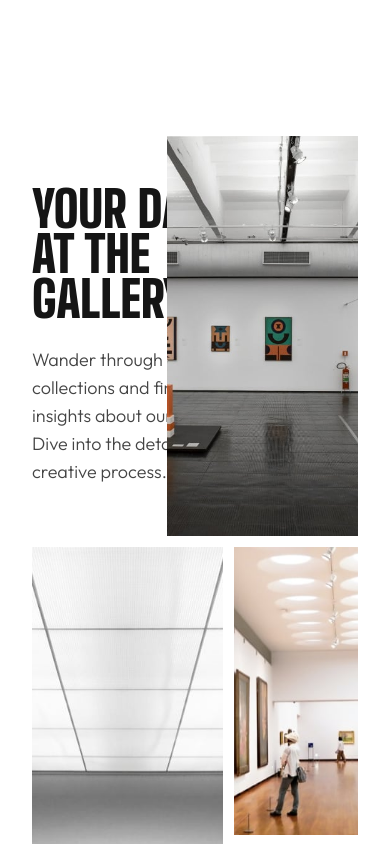
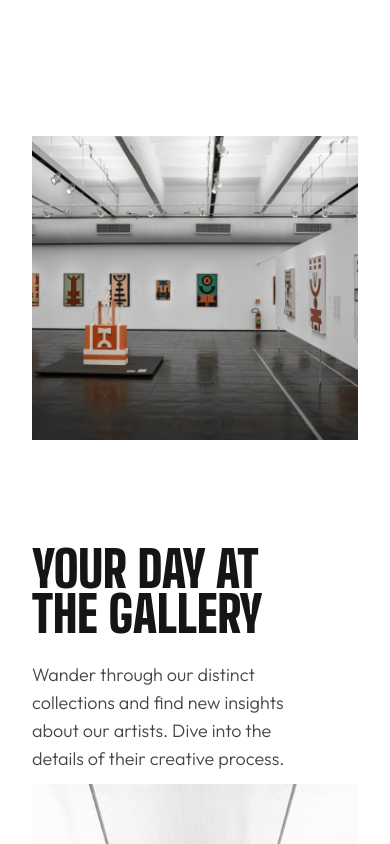
Before and after one commit to AldrinKP/art-gallery, a React (Vite) app: page / in a window 390 px wide. Shown: the part 700-1544 px from the top of the page. Built offline with nearby package versions, Linux system fonts and the light colour scheme.

Commit message:
Added flex layout on mobile view and added ordering of divs

```diff
--- a/src/components/home-page/BentoSection.jsx
+++ b/src/components/home-page/BentoSection.jsx
@@ -11,18 +11,8 @@ import gridImage3mobile from '../../assets/mobile/image-grid-3@2x.jpg';
 const BentoSection = () => {
 	return (
 		<section className="flex h-full max-w-[1110px] mx-auto my-[180px] items-center justify-center lg:p-0 px-8">
-			<div className="grid h-full w-full lg:gap-8 gap-[11px] bg-transparent grid-cols-5 grid-rows-3">
-				<div className="col-span-2 row-span-3 flex flex-col justify-center lg:mr-32 mr-16 lg:w-[350px] min-w-[225px]">
-					<h1 className="font-heading font-black lg:text-size-heading-m text-[50px] lg:leading-line-heading-m leading-[45px] text-almost-black lg:mb-8 mb-6">
-						YOUR DAY AT THE GALLERY
-					</h1>
-					<p className="font-body lg:text-size-body-m text-size-body-s lg:leading-line-body-m leading-line-body-s text-dark-grey">
-						Wander through our distinct collections and find new
-						insights about our artists. Dive into the details of
-						their creative process.
-					</p>
-				</div>
-				<div className="col-span-3 row-span-3 min-h-[400px]">
+			<div className="md:grid flex flex-col h-full w-full lg:gap-8 gap-[11px] bg-transparent grid-cols-5 grid-rows-3">
+				<div className="col-span-3 row-span-3 md:order-2 min-h-[400px]">
 					<picture>
 						<source
 							media="(min-width: 1024px)"
@@ -39,7 +29,17 @@ const BentoSection = () => {
 						/>
 					</picture>
 				</div>
-				<div className="col-span-3 row-span-5 flex justify-center min-h-[720px]">
+				<div className="col-span-2 row-span-3 md:order-1 flex flex-col justify-center lg:mr-32 mr-16 lg:w-[350px] min-w-[225px]">
+					<h1 className="font-heading font-black lg:text-size-heading-m text-[50px] lg:leading-line-heading-m leading-[45px] text-almost-black lg:mb-8 mb-6">
+						YOUR DAY AT THE GALLERY
+					</h1>
+					<p className="font-body lg:text-size-body-m text-size-body-s lg:leading-line-body-m leading-line-body-s text-dark-grey">
+						Wander through our distinct collections and find new
+						insights about our artists. Dive into the details of
+						their creative process.
+					</p>
+				</div>
+				<div className="col-span-3 row-span-5 md:order-3 flex justify-center min-h-[720px]">
 					<picture>
 						<source
 							media="(min-width: 1024px)"
@@ -56,7 +56,7 @@ const BentoSection = () => {
 						/>
 					</picture>
 				</div>
-				<div className="col-span-2 row-span-5 flex flex-col justify-center min-h-[313px]">
+				<div className="col-span-2 row-span-5 md:order-4 flex flex-col justify-center min-h-[313px]">
 					<div className="basis-[40%]">
 						<picture>
 							<source
@@ -74,7 +74,6 @@ const BentoSection = () => {
 							/>
 						</picture>
 					</div>
-
 					<div className="flex items-center justify-center flex-auto bg-almost-black lg:mt-8 mt-[11px]">
 						<div className="flex flex-col lg:w-[350px] lg:px-0 px-6">
 							<h1 className="font-heading font-black lg:text-size-heading-m text-[50px] lg:leading-line-heading-m leading-[50px] text-white lg:mb-8 mb-6">
```
